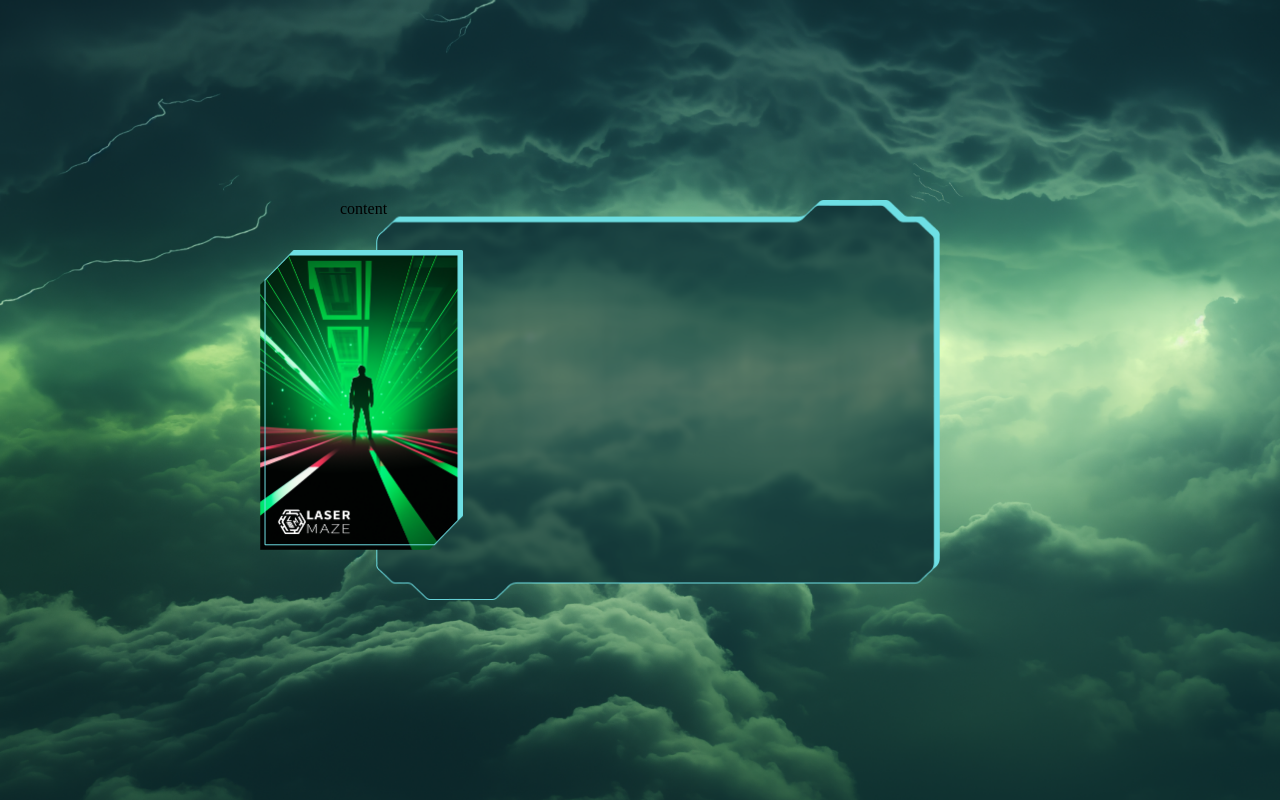
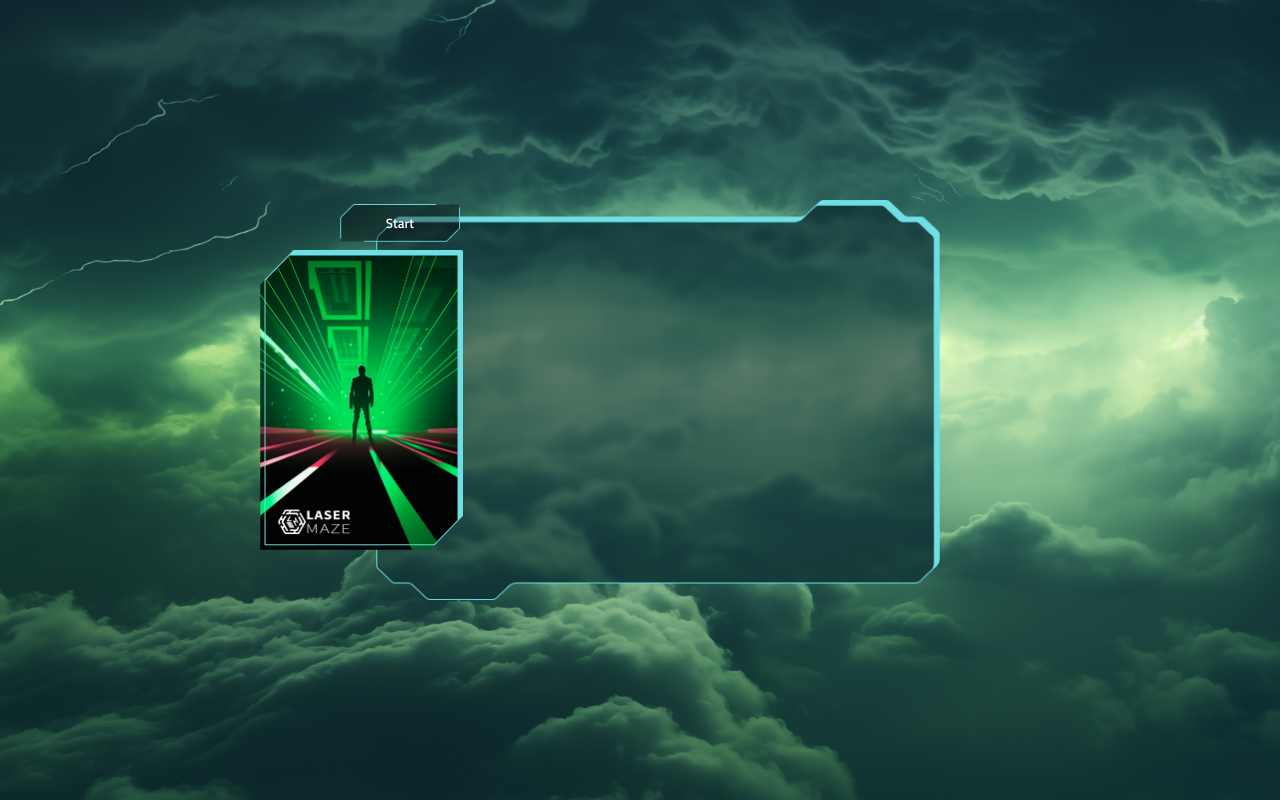
Before and after one commit to soft-rahul/VR-Gaming-UI-Design, a React (Vite) app: page / in a window 1280 px wide. Built offline with nearby package versions, Linux system fonts and the light colour scheme.

Commit message:
Button UI

```diff
--- a/index.html
+++ b/index.html
@@ -1,9 +1,15 @@
-<!doctype html>
+<!DOCTYPE html>
 <html lang="en">
   <head>
     <meta charset="UTF-8" />
     <meta name="viewport" content="width=device-width, initial-scale=1.0" />
-    <title>Rahul Keshri - VR Gaming </title>
+    <title>Rahul Keshri - VR Gaming</title>
+    <link rel="preconnect" href="https://fonts.googleapis.com" />
+    <link rel="preconnect" href="https://fonts.gstatic.com" crossorigin />
+    <link
+      href="https://fonts.googleapis.com/css2?family=Titillium+Web:wght@400;600&display=swap"
+      rel="stylesheet"
+    />
   </head>
   <body>
     <div id="root"></div>
--- /dev/null
+++ b/src/components/BTN/Button.tsx
@@ -0,0 +1,11 @@
+interface Props {
+  label: string;
+  onChange: () => void;
+}
+const ButtonSkin = (props: Props) => {
+  const { label, onChange } = props;
+
+  return <button onClick={() => onChange()} className="global-button">{label}</button>;
+};
+
+export default ButtonSkin;
--- a/src/components/Screens/GameIntro.tsx
+++ b/src/components/Screens/GameIntro.tsx
@@ -2,13 +2,16 @@ import Wrapper from "../Wrapper/Wrapper";
 import WrapperText from "../Wrapper/WrapperText";
 
 import GameLogo from "../../assets/game.png";
+import ButtonSkin from "../BTN/Button";
 
 const GameIntro = () => {
   return (
     <Wrapper>
       <div className="intro-container">
         <WrapperText>
-          <div>content</div>
+          <div>
+            <ButtonSkin label="Start" onChange={() => console.log("start")} />
+          </div>
         </WrapperText>
         <div className="intro-game-pic">
           <img src={GameLogo} alt="" />
--- a/src/index.css
+++ b/src/index.css
@@ -31,6 +31,23 @@ body {
   background-repeat: no-repeat;
 }
 
+/* Button Styles */
+.global-button {
+  min-width: 120px;
+  padding: 0.8rem 0.5rem;
+  background-image: url(/src/assets/button.png);
+  background-size: contain;
+  background-repeat: no-repeat;
+  background-color: transparent;
+  background-position: 100%;
+  border: none;
+  color: #fff;
+  font-family: "Titillium Web", sans-serif;
+  font-weight: 600;
+  font-style: normal;
+  text-align: center;
+}
+
 /* Game Screen One */
 .intro-container {
   position: relative;
```
